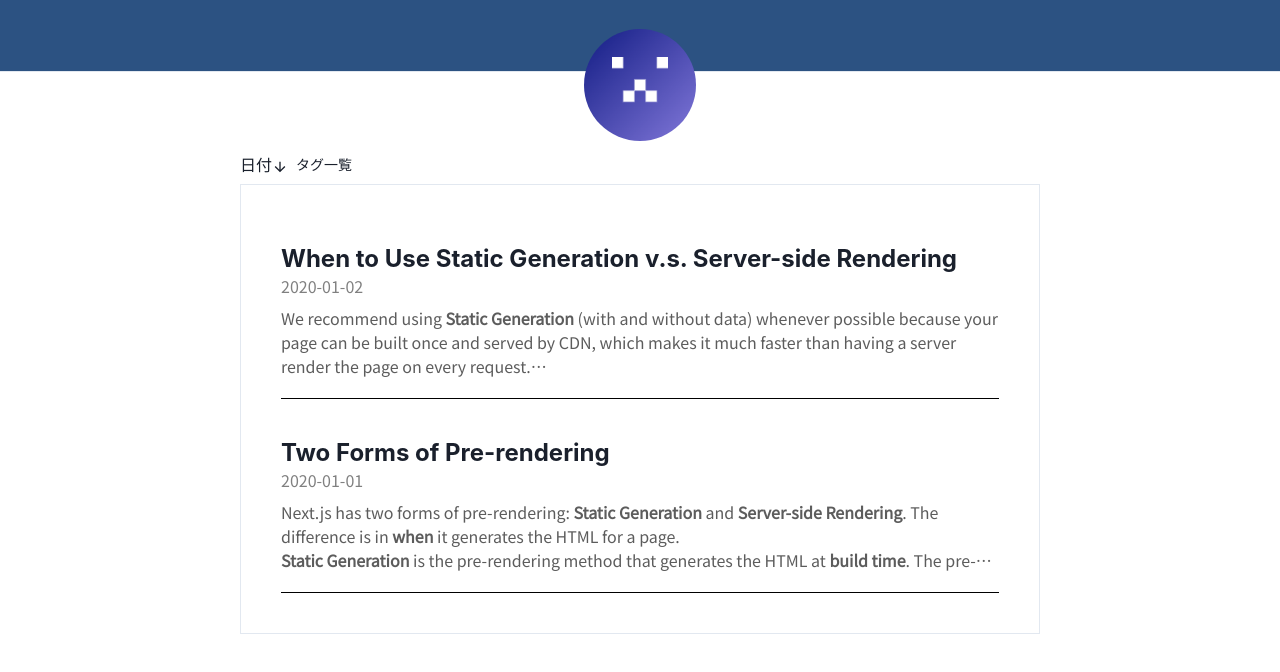
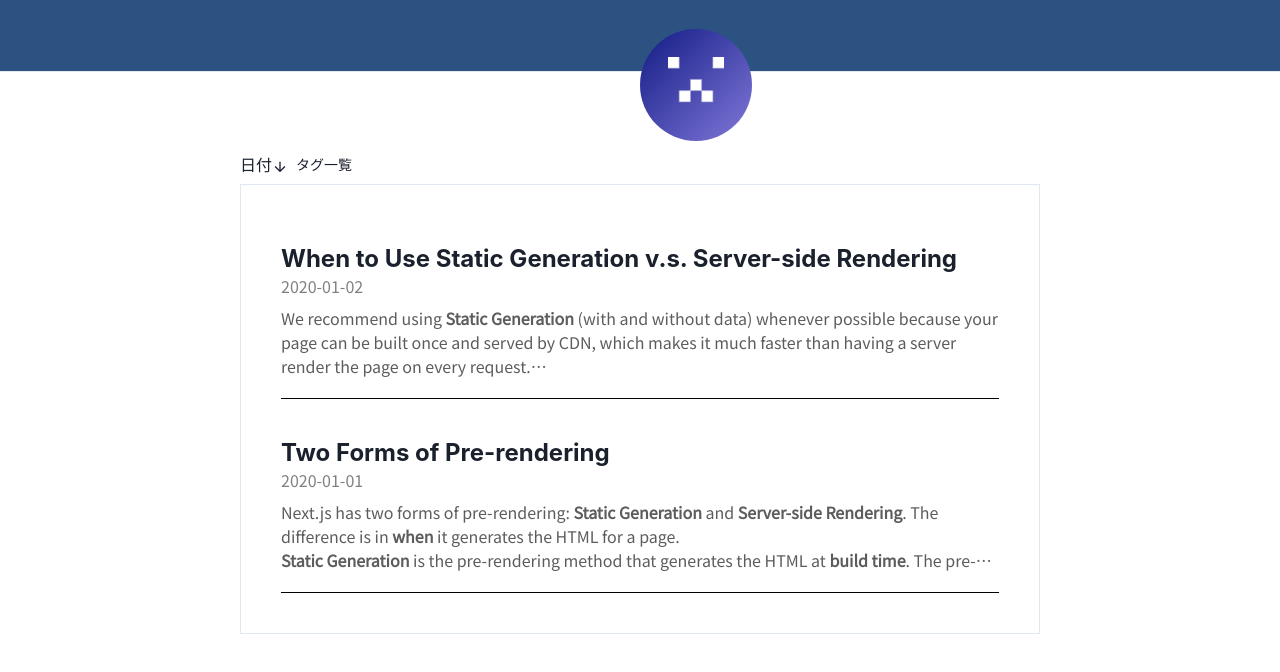
Before and after one commit to noganogami/blog-app, a Next.js app: page / in a window 1280 px wide. Shown: the top 672 px of the page. Built offline with nearby package versions, Linux system fonts and the light colour scheme.

Commit message:
スクロールでアイコン消す

```diff
--- a/src/app/layout.tsx
+++ b/src/app/layout.tsx
@@ -28,7 +28,9 @@ export default function RootLayout({
         <ChakraProvider>
           <Flex flexDirection={"column"} align={"center"} minH={"100vh"}>
             <Header />
-            <Box px={4}>{children}</Box>
+            <Box py={"72px"} px={4}>
+              {children}
+            </Box>
           </Flex>
         </ChakraProvider>
       </body>
--- a/src/components/Header.tsx
+++ b/src/components/Header.tsx
@@ -1,24 +1,52 @@
-import { Flex, Img } from "@chakra-ui/react";
+"use client";
+
+import { Fade, Flex, Img } from "@chakra-ui/react";
+import { useRouter } from "next/navigation";
+import { useEffect, useState } from "react";
 
 export const Header = () => {
+  const router = useRouter();
+
+  const [isVisible, setIsVisible] = useState(true);
+
+  useEffect(() => {
+    const scrollWindow = () => {
+      const scroll = window.scrollY;
+      if (scroll <= 100) {
+        setIsVisible(true);
+      } else {
+        setIsVisible(false);
+      }
+    };
+
+    window.addEventListener("scroll", scrollWindow);
+
+    return () => {
+      window.removeEventListener("scroll", scrollWindow);
+    };
+  }, []);
+
   return (
     <Flex
       w={"100%"}
       h={"72px"}
       bg={"blue.700"}
-      position={"sticky"}
+      position={"fixed"}
+      top={0}
       borderBottomWidth={1}
       justify={"center"}
       zIndex={10}
     >
+      <Fade in={isVisible}>
         <Img
           src="/icon.png"
           position={"absolute"}
           bottom={"-70px"}
           boxSize={"112px"}
           borderRadius="full"
-        overflow={"hidden"}
+          onClick={() => router.push("/")}
         />
+      </Fade>
     </Flex>
   );
 };
```
Lines whose indentation alone changed are shown as unchanged.
